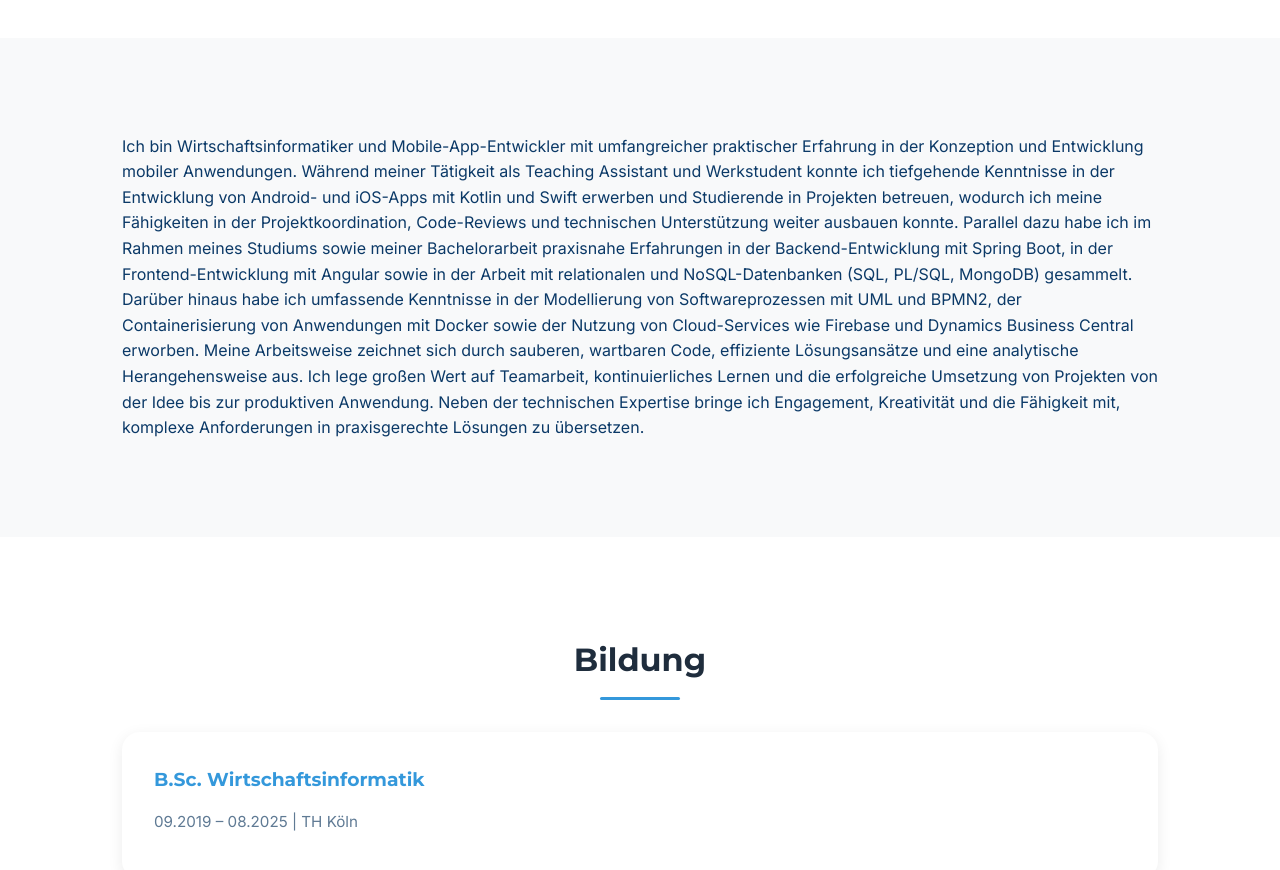
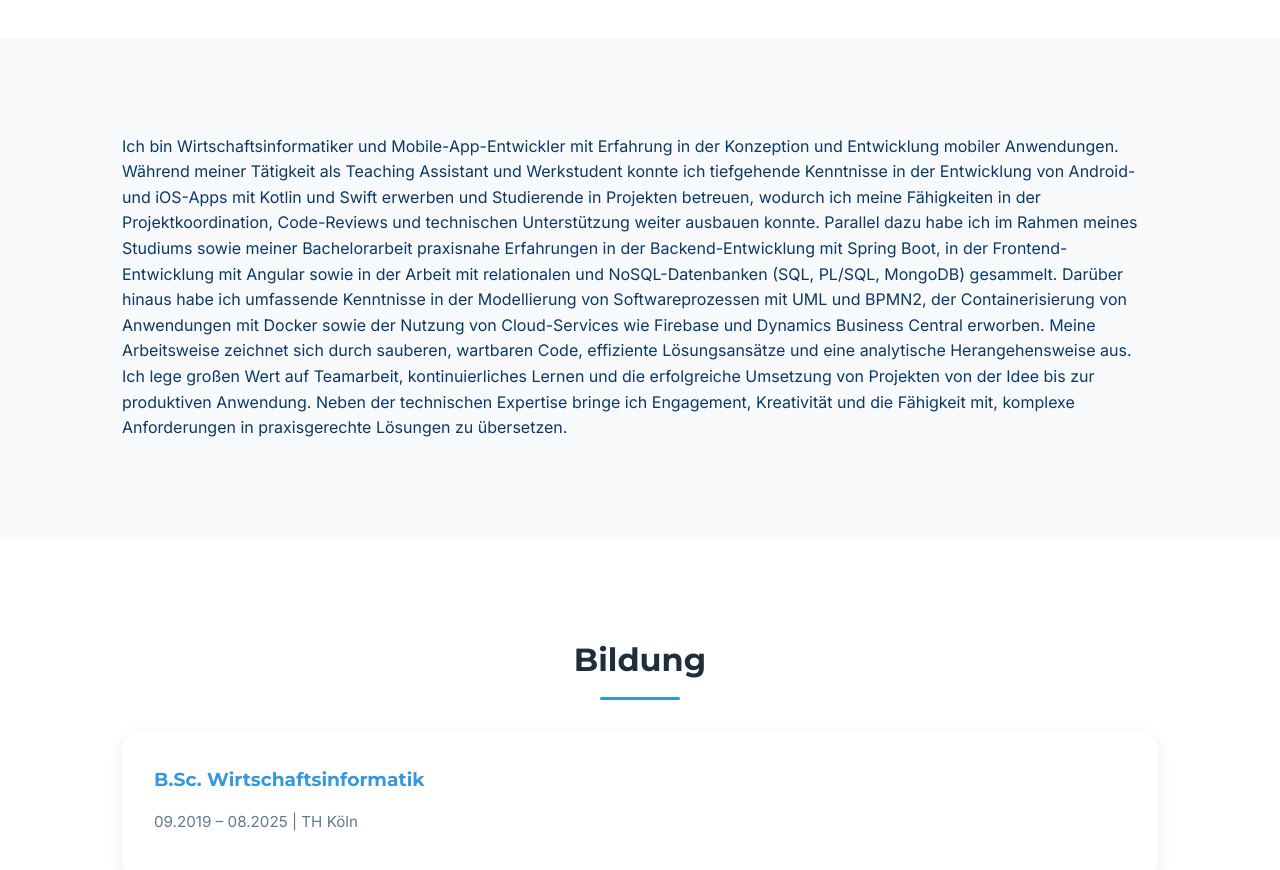
Before and after one commit to ahmad2lk/cv, a plain HTML site: page index.html in a window 1280 px wide. Shown: the part 4580-5450 px from the top of the page. Drawn offline with Linux system fonts and the light colour scheme.

Commit message:
Update index.html

```diff
--- a/index.html
+++ b/index.html
@@ -302,7 +302,7 @@
         <div class="container">
             <p style="font-size: 1rem; line-height: 1.6; color: #0b3967;">
 
-                Ich bin Wirtschaftsinformatiker und Mobile-App-Entwickler mit umfangreicher praktischer Erfahrung in der Konzeption und Entwicklung mobiler Anwendungen. Während meiner Tätigkeit als Teaching Assistant und Werkstudent konnte ich tiefgehende Kenntnisse in der Entwicklung von Android- und iOS-Apps mit Kotlin und Swift erwerben und Studierende in Projekten betreuen, wodurch ich meine Fähigkeiten in der Projektkoordination, Code-Reviews und technischen Unterstützung weiter ausbauen konnte.
+                Ich bin Wirtschaftsinformatiker und Mobile-App-Entwickler mit Erfahrung in der Konzeption und Entwicklung mobiler Anwendungen. Während meiner Tätigkeit als Teaching Assistant und Werkstudent konnte ich tiefgehende Kenntnisse in der Entwicklung von Android- und iOS-Apps mit Kotlin und Swift erwerben und Studierende in Projekten betreuen, wodurch ich meine Fähigkeiten in der Projektkoordination, Code-Reviews und technischen Unterstützung weiter ausbauen konnte.
                 Parallel dazu habe ich im Rahmen meines Studiums sowie meiner Bachelorarbeit praxisnahe Erfahrungen in der Backend-Entwicklung mit Spring Boot, in der Frontend-Entwicklung mit Angular sowie in der Arbeit mit relationalen und NoSQL-Datenbanken (SQL, PL/SQL, MongoDB) gesammelt. Darüber hinaus habe ich umfassende Kenntnisse in der Modellierung von Softwareprozessen mit UML und BPMN2, der Containerisierung von Anwendungen mit Docker sowie der Nutzung von Cloud-Services wie Firebase und Dynamics Business Central erworben.
                 Meine Arbeitsweise zeichnet sich durch sauberen, wartbaren Code, effiziente Lösungsansätze und eine analytische Herangehensweise aus. Ich lege großen Wert auf Teamarbeit, kontinuierliches Lernen und die erfolgreiche Umsetzung von Projekten von der Idee bis zur produktiven Anwendung. Neben der technischen Expertise bringe ich Engagement, Kreativität und die Fähigkeit mit, komplexe Anforderungen in praxisgerechte Lösungen zu übersetzen.
             </p>
```
